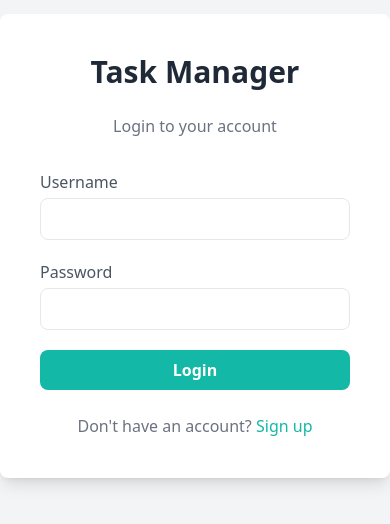
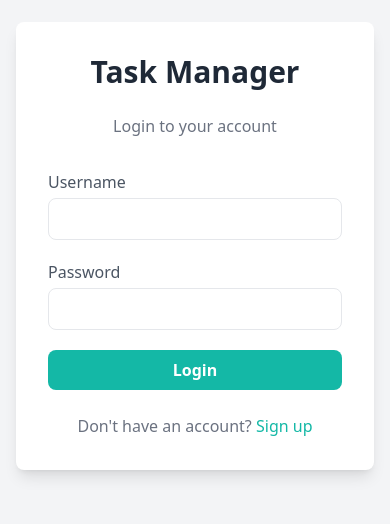
Before and after one commit to thisarasamuditha/task_tracker_devops, a React (Vite) app in the folder frontend/: page / in a window 390 px wide. Shown: the part 176-700 px from the top of the page. Built offline with nearby package versions, Linux system fonts and the light colour scheme.

Commit message:
feat: enhance login component with success message handling and improved error feedback

```diff
--- a/frontend/src/components/Login.jsx
+++ b/frontend/src/components/Login.jsx
@@ -5,28 +5,63 @@ const Login = () => {
   const [username, setUsername] = useState("");
   const [password, setPassword] = useState("");
   const [error, setError] = useState("");
+  const [success, setSuccess] = useState("");
 
   const handleLogin = async (e) => {
     e.preventDefault();
+    setError("");
+    setSuccess("");
+
     try {
       const res = await axios.post("http://localhost:8080/api/auth/login", {
         username,
         password,
       });
-      console.log(res.data); // Login successful
+      console.log(res.data);
+
+      // Use success message from backend response
+      setSuccess(res.data.message || res.data.success || "Login successful!");
+
+      // TODO: Handle successful login (store token, redirect, etc.)
     } catch (err) {
-      setError("Invalid username or password");
+      console.error("Login error details:", err);
+      console.error("Error response:", err.response);
+      console.error("Error message:", err.message);
+
+      if (err.response?.status === 401) {
+        setError("Invalid username or password");
+      } else if (err.response?.status === 0 || err.code === "NETWORK_ERROR") {
+        setError(
+          "Cannot connect to server. Please check if the backend is running."
+        );
+      } else {
+        setError(`Login failed: ${err.response?.data || err.message}`);
+      }
     }
   };
 
   return (
-    <div className="min-h-screen flex items-center justify-center bg-gray-100">
-      <div className="bg-white p-10 rounded-lg shadow-lg w-full max-w-md">
+    <div className="min-h-screen w-full flex items-center justify-center bg-gray-100 p-4">
+      <div className="bg-white p-8 md:p-10 rounded-lg shadow-lg w-full max-w-md mx-auto">
         <h1 className="text-3xl font-bold mb-6 text-center text-gray-800">
           Task Manager
         </h1>
         <p className="text-center text-gray-500 mb-8">Login to your account</p>
-        {error && <p className="text-red-500 text-center mb-4">{error}</p>}
+
+        {/* Error Message */}
+        {error && (
+          <div className="bg-red-100 border border-red-400 text-red-700 px-4 py-3 rounded mb-4 text-center">
+            {error}
+          </div>
+        )}
+
+        {/* Success Message */}
+        {success && (
+          <div className="bg-green-100 border border-green-400 text-green-700 px-4 py-3 rounded mb-4 text-center">
+            {success}
+          </div>
+        )}
+
         <form onSubmit={handleLogin} className="space-y-5">
           <div>
             <label className="block mb-1 text-gray-600">Username</label>
```
